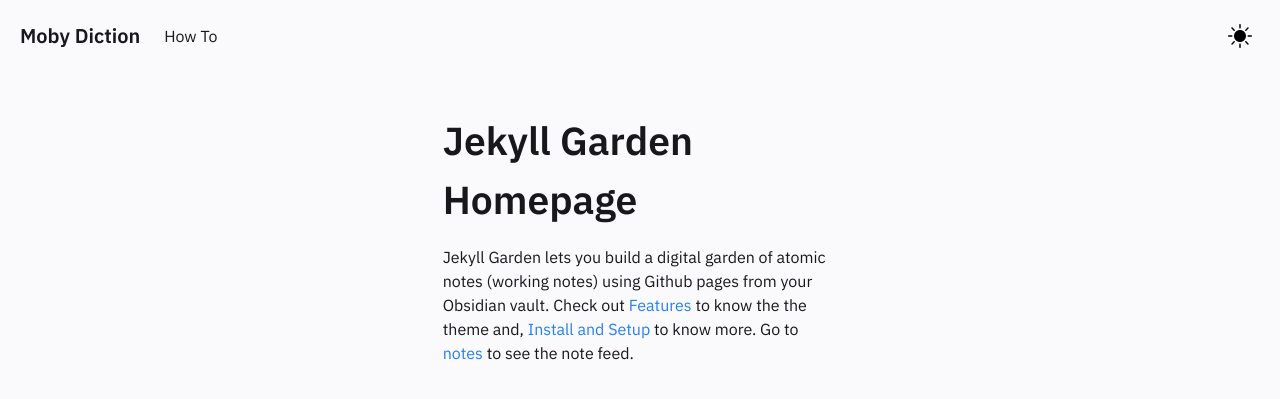
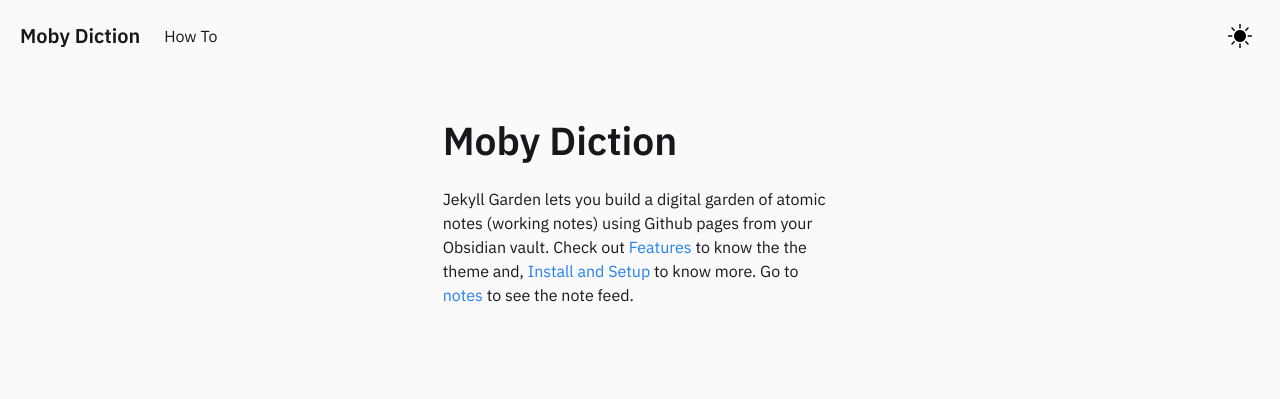
Before and after one commit to djdrysdale/djdrysdale.github.io, a Jekyll site: the page built from pages/index.md, in a window 1280 px wide. Shown: the top 399 px of the page. Built offline with Jekyll 4.4.1, drawn with Linux system fonts in a browser that asks for light colours.

Commit message:
Updated some branding

```diff
--- a/_config.yml
+++ b/_config.yml
@@ -20,7 +20,7 @@
 
 
 baseurl: "/" # the subpath of your site, e.g. /blog
-url: "https://jekyll-garden.github.io/" # the base hostname & protocol for your site, e.g. http://example.com
+url: "https://djdrysdale.github.io/" # the base hostname & protocol for your site, e.g. http://example.com
 
 #######################################################################
 # Settings related to the Header and your About page go here,such as
@@ -28,10 +28,10 @@
 # your social media links etc
 #######################################################################
 
-heading: Digital Garden # Change this
+heading: Moby Diction # Change this
 copyright:
-  year: 2021
-  msg: Your Name # This is a mandatory attribute for copyright to be displayed ; If deleting this, edit at footer layout.
+  year: 2022
+  msg: David Drysdale # This is a mandatory attribute for copyright to be displayed ; If deleting this, edit at footer layout.
 
 
 #####################################################################
--- a/_includes/Homepage.html
+++ b/_includes/Homepage.html
@@ -1,6 +1,6 @@
 <div class="column is-4">
     <div class="block homeblock">
-    <h1>Jekyll Garden Homepage</h1>
+    <h1>Moby Diction</h1>
 
     <p>
         Jekyll Garden lets you build a digital garden of atomic notes (working notes) using Github pages from your Obsidian vault.
```
